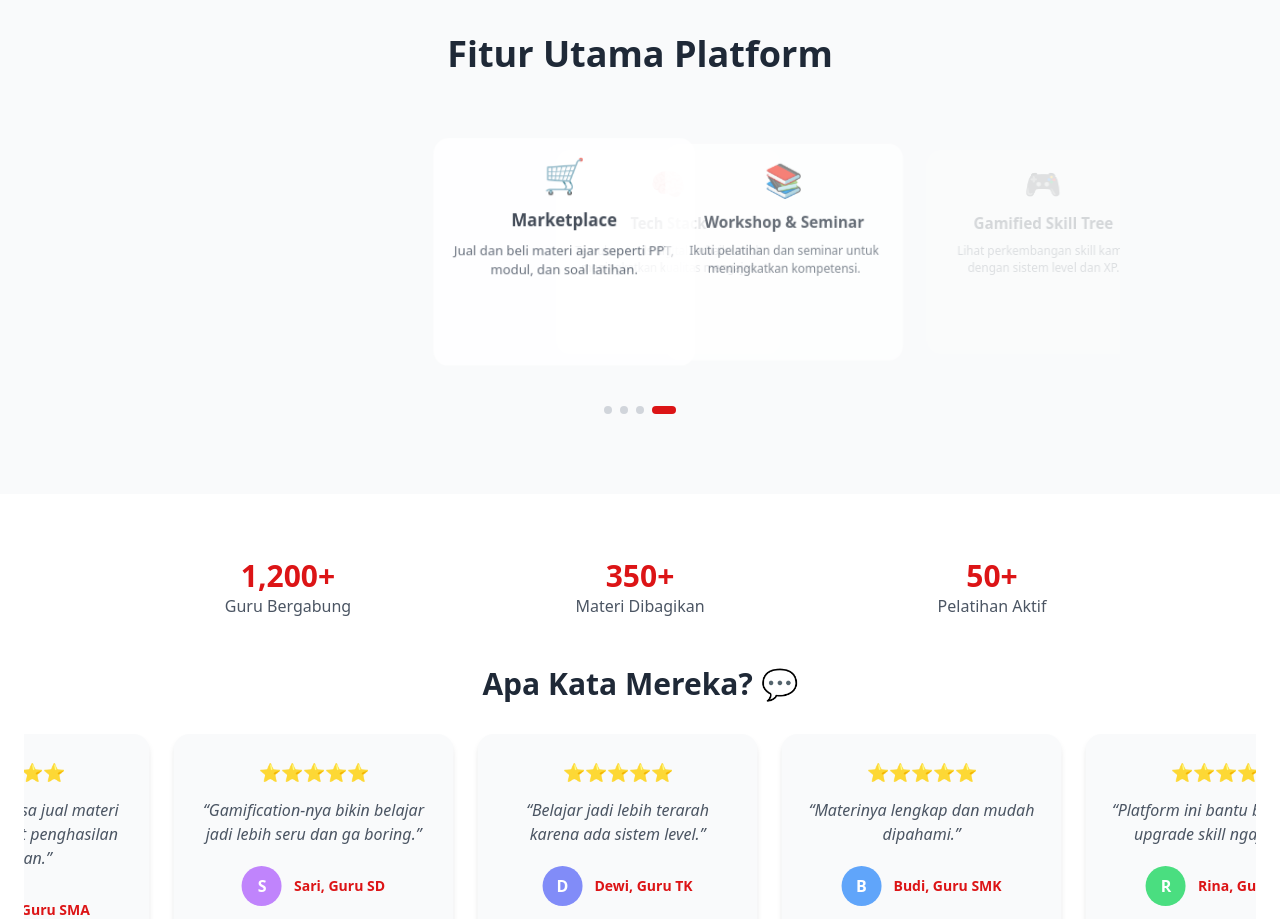
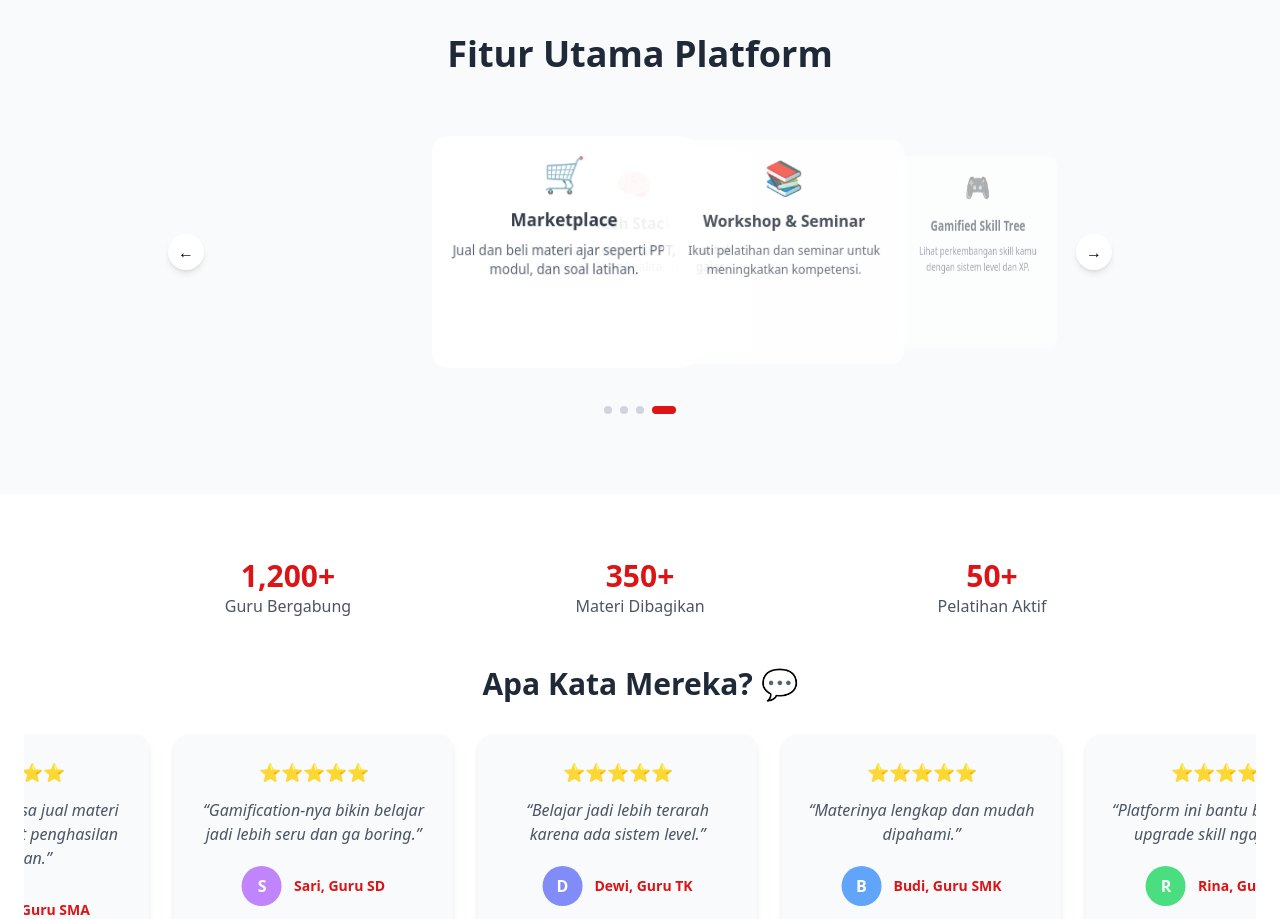
Before and after one commit to tiensfaziah/GURUBERMUTU, a React (Create React App) app: page / in a window 1280 px wide. Shown: the part 1300-2219 px from the top of the page. Built offline with nearby package versions, Linux system fonts and the light colour scheme.

Commit message:
bismillah ya

```diff
--- a/src/components/Features.jsx
+++ b/src/components/Features.jsx
@@ -33,7 +33,6 @@ const Features = () => {
 
   const isMobile = window.innerWidth <= 768;
 
-  // autoplay
   useEffect(() => {
     intervalRef.current = setInterval(() => {
       setCurrent((prev) => (prev + 1) % N);
@@ -42,11 +41,12 @@ const Features = () => {
     return () => clearInterval(intervalRef.current);
   }, []);
 
+  const next = () => setCurrent((prev) => (prev + 1) % N);
+  const prev = () => setCurrent((prev) => (prev - 1 + N) % N);
+
   return (
-    <section
-      id="fitur"
-      className="py-20 px-4 md:px-6 bg-gray-50 text-center overflow-hidden"
-    >
+    <section className="py-20 px-4 md:px-6 bg-gray-50 text-center overflow-hidden">
+
       <ScrollAnimation>
         <h2 className="text-3xl md:text-4xl font-bold mb-12 text-gray-800">
           Fitur Utama Platform
@@ -61,8 +61,24 @@ const Features = () => {
           height: "260px",
         }}
       >
-        {/* CARDS */}
-        <div className="relative w-full h-full flex items-center justify-center overflow-hidden">
+
+        {/* ARROW */}
+        <button
+          onClick={prev}
+          className="absolute left-2 top-1/2 -translate-y-1/2 z-20 bg-white shadow-md w-9 h-9 rounded-full flex items-center justify-center"
+        >
+          ←
+        </button>
+
+        <button
+          onClick={next}
+          className="absolute right-2 top-1/2 -translate-y-1/2 z-20 bg-white shadow-md w-9 h-9 rounded-full flex items-center justify-center"
+        >
+          →
+        </button>
+
+        <div className="relative w-full h-full flex items-center justify-center">
+
           {features.map((item, i) => {
             const offset = ((i - current) % N + N) % N;
             const pos = offset <= N / 2 ? offset : offset - N;
@@ -72,40 +88,41 @@ const Features = () => {
                 key={i}
                 className="absolute bg-white rounded-2xl p-5 flex flex-col"
                 style={{
-                  width: isMobile ? "220px" : "280px",
+                  width: isMobile ? "200px" : "280px",
                   height: isMobile ? "200px" : "240px",
                 }}
+
                 animate={{
                   x:
                     pos === 0
                       ? 0
                       : pos === 1
-                      ? isMobile
-                        ? 120
-                        : 220
+                      ? (isMobile ? 140 : 220)
                       : pos === -1
-                      ? isMobile
-                        ? -120
-                        : -220
-                      : pos > 1
-                      ? 500
-                      : -500,
+                      ? (isMobile ? -140 : -220)
+                      : pos === 2
+                      ? (isMobile ? 280 : 400)
+                      : pos === -2
+                      ? (isMobile ? -280 : -400)
+                      : (isMobile ? 420 : 550),
 
                   scale:
                     pos === 0
                       ? 1
-                      : 0.85,
+                      : pos === 1 || pos === -1
+                      ? 0.9
+                      : pos === 2 || pos === -2
+                      ? 0.75
+                      : 0.6,
 
                   opacity:
-                    isMobile
-                      ? pos === 0
-                        ? 1
-                        : 0
-                      : pos === 0
+                    pos === 0
                       ? 1
                       : pos === 1 || pos === -1
-                      ? 0.5
-                      : 0,
+                      ? 0.7
+                      : pos === 2 || pos === -2
+                      ? 0.4
+                      : 0.2,
 
                   rotateY:
                     isMobile
@@ -113,11 +130,14 @@ const Features = () => {
                       : pos === 0
                       ? 0
                       : pos === 1
-                      ? -30
+                      ? -35
                       : pos === -1
-                      ? 30
-                      : 0,
+                      ? 35
+                      : pos > 0
+                      ? -50
+                      : 50,
                 }}
+
                 transition={{
                   type: "spring",
                   stiffness: 180,
@@ -136,6 +156,7 @@ const Features = () => {
               </motion.div>
             );
           })}
+
         </div>
       </div>
 
@@ -151,6 +172,7 @@ const Features = () => {
           />
         ))}
       </div>
+
     </section>
   );
 };
```
